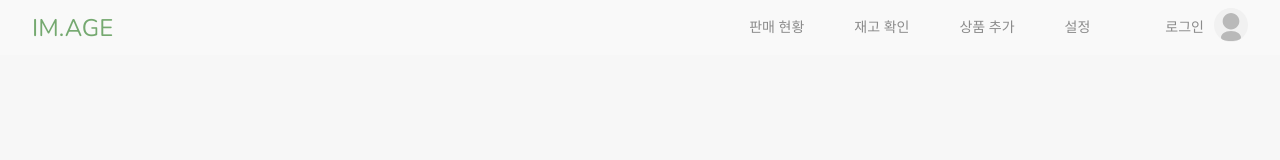
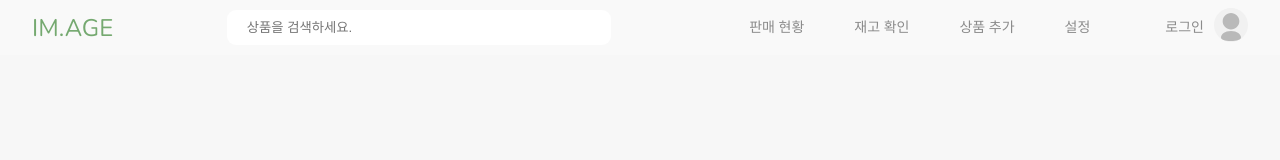
Before and after one commit to dbwlszee/im.age-front, a React (Create React App) app: page /login in a window 1280 px wide. Shown: the top 160 px of the page. Built offline with nearby package versions, Linux system fonts and the light colour scheme.

Commit message:
style: search box 추가
1. search box 추가
2. 기능은 추후 추가할 예정

```diff
--- a/src/component/user/Nav.js
+++ b/src/component/user/Nav.js
@@ -1,7 +1,7 @@
 import React from "react";
 import styled from "styled-components";
 import { ReactComponent as LoginSvg } from './login1.svg';
-
+import SearchBox from "./SearchBox";
 
 // style
 const Navbar = styled.nav`
@@ -50,6 +50,7 @@ const Nav = () => {
         <>
             <Navbar>
                 <Home href="/">IM.AGE</Home>
+                <SearchBox/>
                 <Menu>
                     <li><a href="/sales-status">판매 현황</a></li>
                     <li><a href="/stock">재고 확인</a></li>
--- /dev/null
+++ b/src/component/user/SearchBox.js
@@ -0,0 +1,46 @@
+import React from "react";
+import { useState } from "react";
+import { useNavigate } from "react-router-dom";
+import styled from "styled-components";
+
+
+const ProductInput = styled.div`
+    width: 30vw;
+    height: 35px;
+
+    input{
+        width: 100%;
+        height:100%;
+        padding-left: 20px;
+        padding-right: 20px;
+        border-radius: 9px;
+    }
+
+    input:focus {outline: none;}
+    input:placeholder {color: #F8F8F8}
+`;
+
+const SearchBox = () => {
+    const [productData, setProductData] = useState(); //조회 결과 저장
+    const [searchKeyword, setSearchKeyword] = useState(""); //검색어
+
+    const onSubmitSearch = (e) => {
+        if (e.key === "Enter") {
+            //동작
+            console.log("it works!")
+        }
+    }
+
+
+    return(
+        <ProductInput>
+            <input
+                type="search"
+                placeholder="상품을 검색하세요."
+                onChange={setSearchKeyword}
+                onKeyDown={onSubmitSearch}/>
+        </ProductInput>
+    )
+}
+
+export default SearchBox;
```
